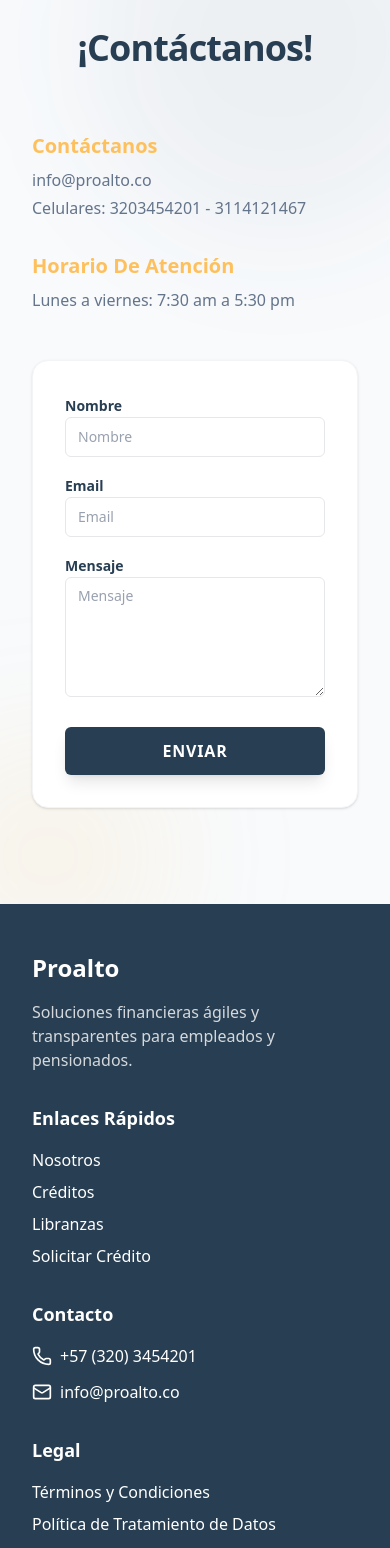
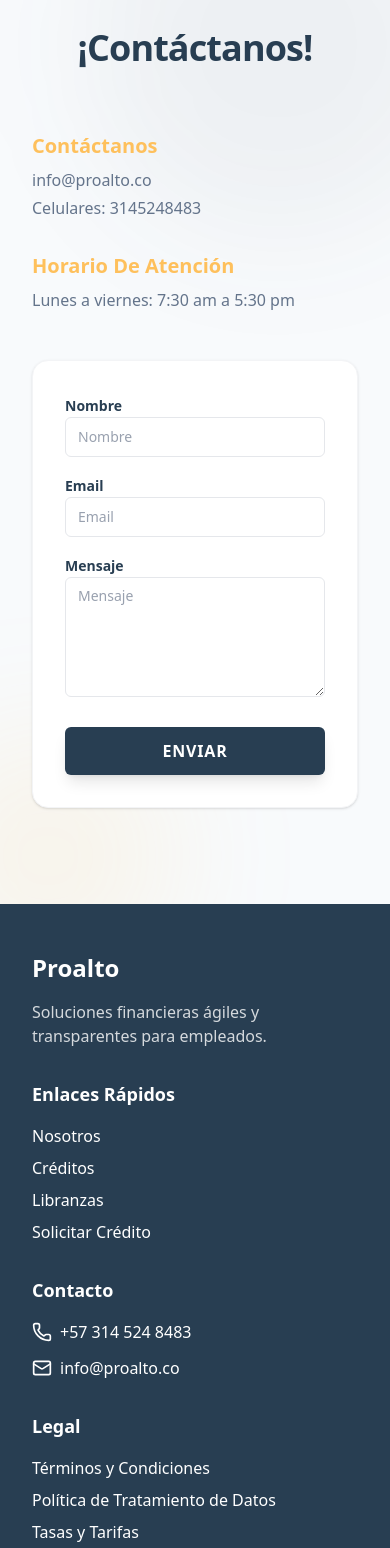
Before and after one commit to Ban68/proalto, a Next.js app: page / in a window 390 px wide. Shown: the part 5295-6843 px from the top of the page. Built offline with nearby package versions, Linux system fonts and the light colour scheme; no server answers.

Commit message:
fix: update phone number to 3145248483 and remove pensionados from footer

```diff
--- a/components/layout/footer.tsx
+++ b/components/layout/footer.tsx
@@ -9,7 +9,7 @@
                     <div className="space-y-4">
                         <h3 className="text-2xl font-bold">Proalto</h3>
                         <p className="text-primary-foreground/80">
-                            Soluciones financieras ágiles y transparentes para empleados y pensionados.
+                            Soluciones financieras ágiles y transparentes para empleados.
                         </p>
                     </div>
 
@@ -28,7 +28,7 @@
                         <ul className="space-y-3">
                             <li className="flex items-center gap-2">
                                 <Phone className="h-5 w-5 shrink-0" />
-                                <span>+57 (320) 3454201</span>
+                                <span>+57 314 524 8483</span>
                             </li>
                             <li className="flex items-center gap-2">
                                 <Mail className="h-5 w-5 shrink-0" />
--- a/components/sections/contact.tsx
+++ b/components/sections/contact.tsx
@@ -45,7 +45,7 @@
                             <h3 className="text-[#fec05c] text-xl font-bold mb-2">Contáctanos</h3>
                             <p className="text-muted-foreground font-medium mb-1">info@proalto.co</p>
                             <p className="text-muted-foreground font-medium">
-                                Celulares: 3203454201 - 3114121467
+                                Celulares: 3145248483
                             </p>
                         </div>
 
--- a/components/ui/floating-whatsapp.tsx
+++ b/components/ui/floating-whatsapp.tsx
@@ -18,7 +18,7 @@
 
     return (
         <Link
-            href="https://wa.me/573203454201" // Replace with actual number
+            href="https://wa.me/573145248483" // Replace with actual number
             target="_blank"
             rel="noopener noreferrer"
             className={cn(
```
